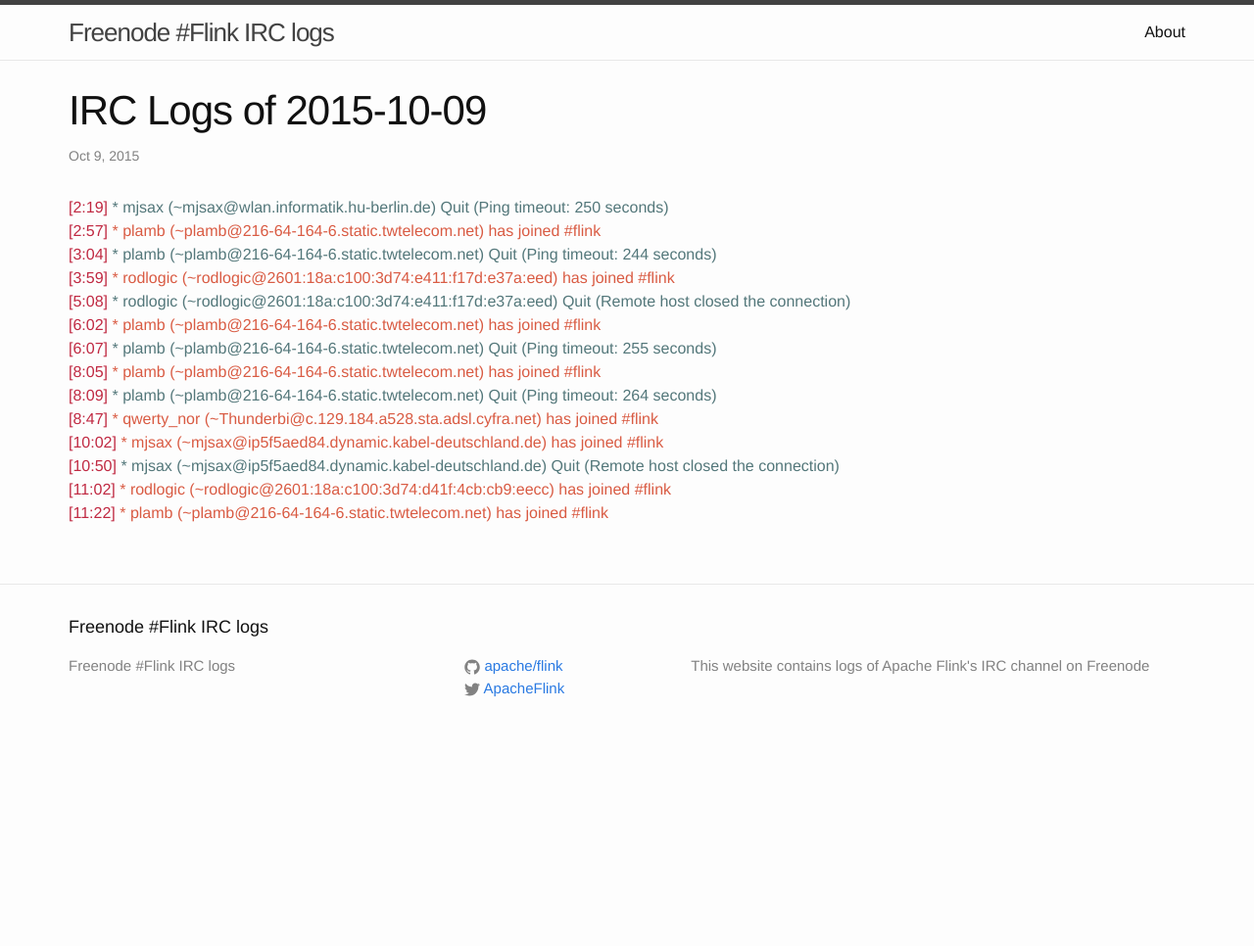
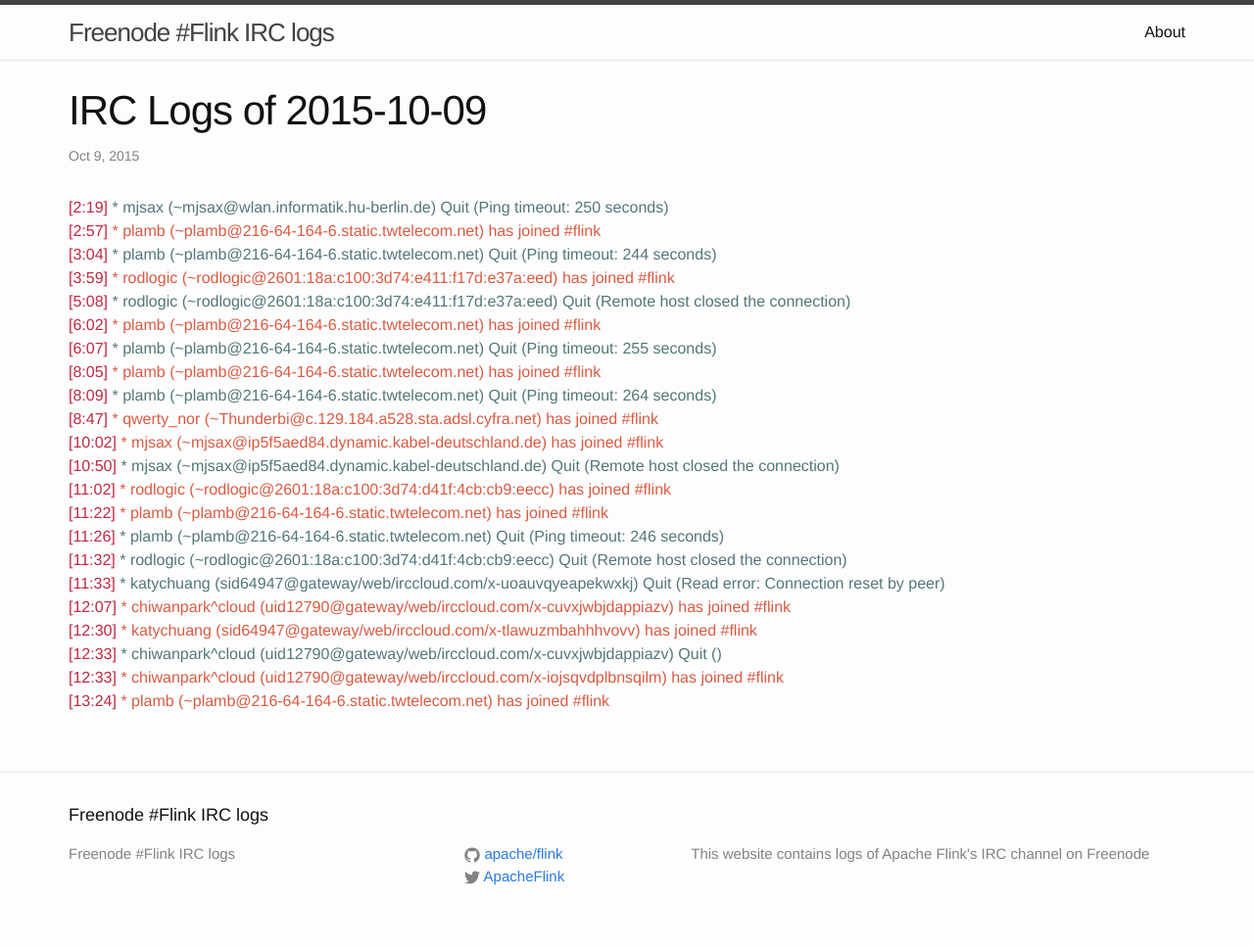
Before and after one commit to flink-irc-logs/flink-irc-logs.github.io, a Jekyll site: the page built from _posts/2015-10-09-logs.markdown, in a window 1280 px wide. Shown: the whole page at 98% size. Built offline with Jekyll 4.4.1, drawn with Linux system fonts in a browser that asks for light colours; before the commit the page ends 900 px from its top, so only the background shows below that.

Commit message:
Update of the logs on Fri Oct  9 13:24:52 CEST 2015

```diff
--- a/_posts/2015-10-09-logs.markdown
+++ b/_posts/2015-10-09-logs.markdown
@@ -18,3 +18,11 @@
 <span class="irc-date">[10:50]</span> <span class="irc-navy">* mjsax (~mjsax@ip5f5aed84.dynamic.kabel-deutschland.de) Quit (Remote host closed the connection)</span><br />
 <span class="irc-date">[11:02]</span> <span class="irc-green">* rodlogic (~rodlogic@2601:18a:c100:3d74:d41f:4cb:cb9:eecc) has joined #flink</span><br />
 <span class="irc-date">[11:22]</span> <span class="irc-green">* plamb (~plamb@216-64-164-6.static.twtelecom.net) has joined #flink</span><br />
+<span class="irc-date">[11:26]</span> <span class="irc-navy">* plamb (~plamb@216-64-164-6.static.twtelecom.net) Quit (Ping timeout: 246 seconds)</span><br />
+<span class="irc-date">[11:32]</span> <span class="irc-navy">* rodlogic (~rodlogic@2601:18a:c100:3d74:d41f:4cb:cb9:eecc) Quit (Remote host closed the connection)</span><br />
+<span class="irc-date">[11:33]</span> <span class="irc-navy">* katychuang (sid64947@gateway/web/irccloud.com/x-uoauvqyeapekwxkj) Quit (Read error: Connection reset by peer)</span><br />
+<span class="irc-date">[12:07]</span> <span class="irc-green">* chiwanpark^cloud (uid12790@gateway/web/irccloud.com/x-cuvxjwbjdappiazv) has joined #flink</span><br />
+<span class="irc-date">[12:30]</span> <span class="irc-green">* katychuang (sid64947@gateway/web/irccloud.com/x-tlawuzmbahhhvovv) has joined #flink</span><br />
+<span class="irc-date">[12:33]</span> <span class="irc-navy">* chiwanpark^cloud (uid12790@gateway/web/irccloud.com/x-cuvxjwbjdappiazv) Quit ()</span><br />
+<span class="irc-date">[12:33]</span> <span class="irc-green">* chiwanpark^cloud (uid12790@gateway/web/irccloud.com/x-iojsqvdplbnsqilm) has joined #flink</span><br />
+<span class="irc-date">[13:24]</span> <span class="irc-green">* plamb (~plamb@216-64-164-6.static.twtelecom.net) has joined #flink</span><br />
```
